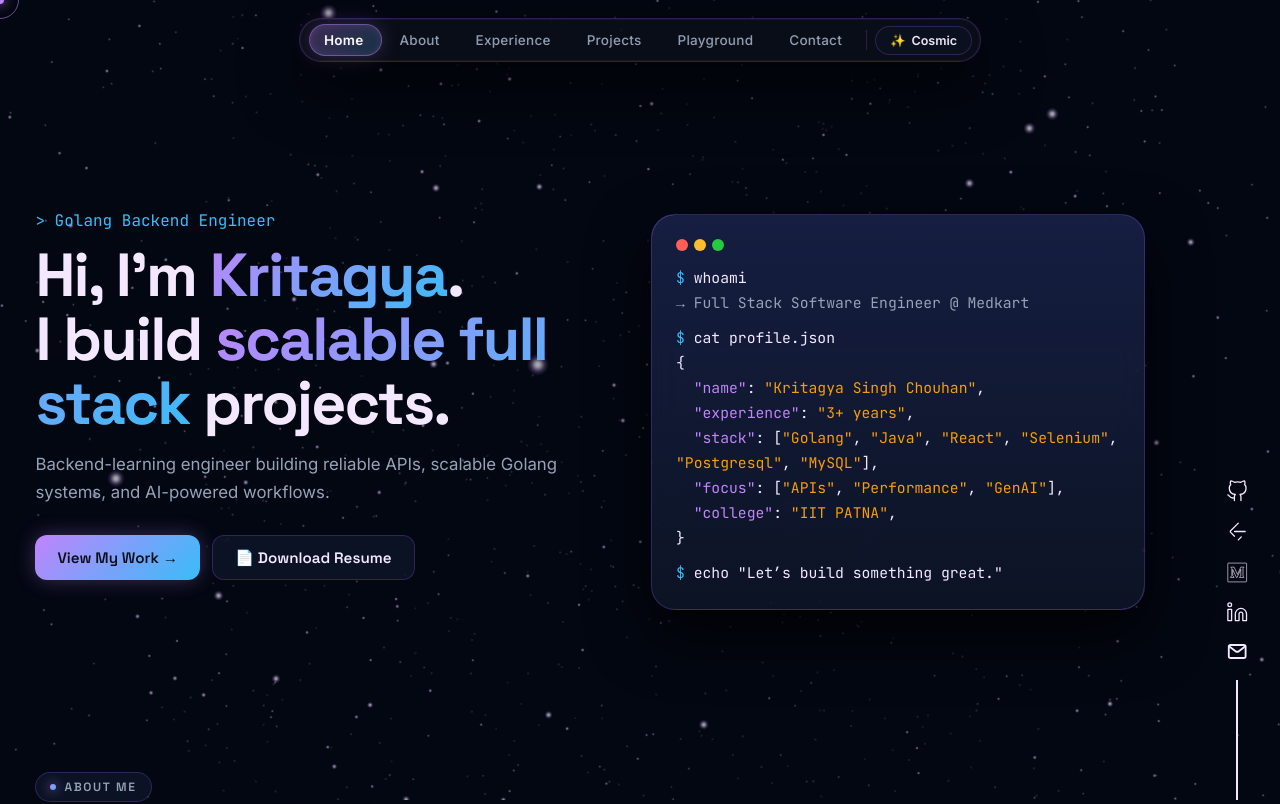
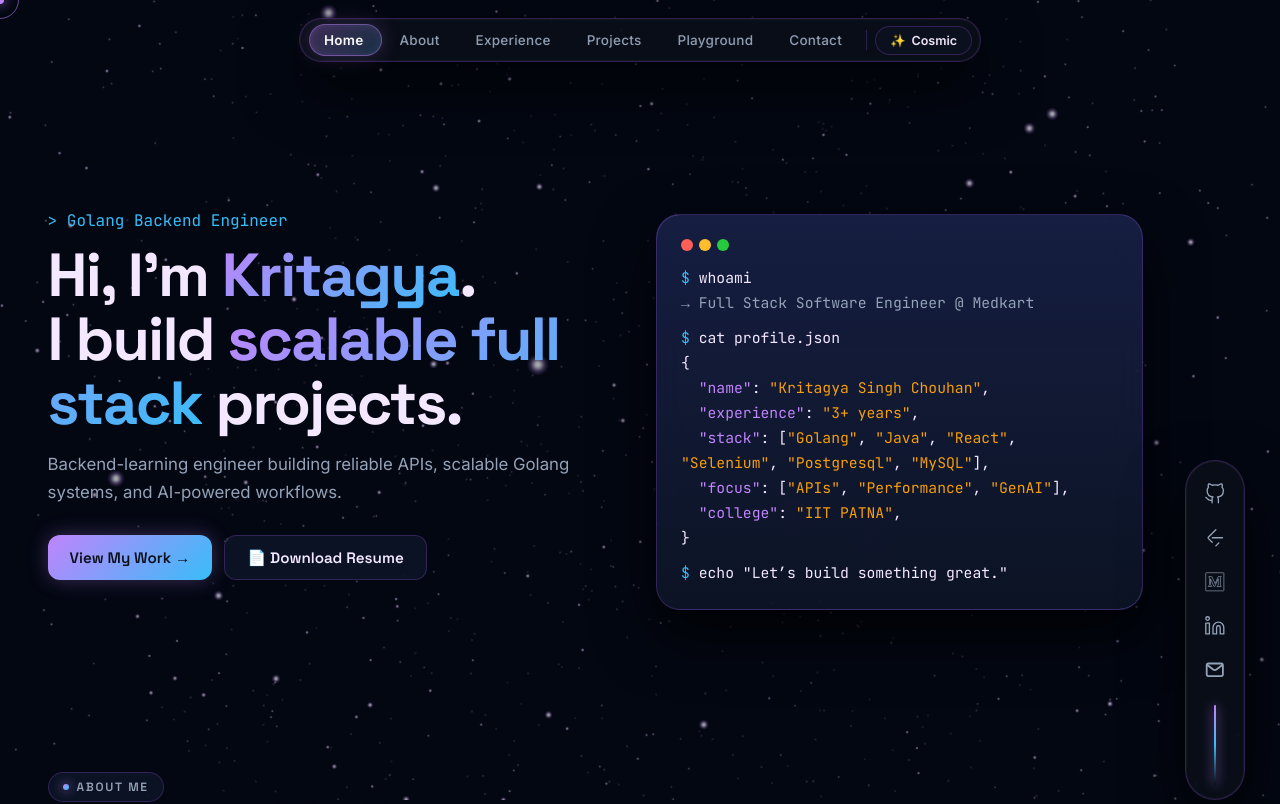
Before and after one commit to kritagya20/portfolio-website-react, a React (Vite) app: page / in a window 1280 px wide. Shown: the top 804 px of the page. Built offline with nearby package versions, Linux system fonts and the light colour scheme.

Commit message:
feat: Restore Desktop Glass Socials dock with 1440px boundary, fix tablet nav breakpoint to 1024px, and refine 3-theme space roster (Cosmic, Nebula, Starlight)

```diff
--- a/src/components/Socials.jsx
+++ b/src/components/Socials.jsx
@@ -5,33 +5,33 @@ const socialLinks = [
   {
     label: 'GitHub',
     href: 'https://github.com/kritagya20',
-    icon: <GithubSvg className='icon icon--github' />
+    icon: <GithubSvg className="icon icon--github" />,
   },
   {
-    label: 'Leet Code',
+    label: 'LeetCode',
     href: 'https://leetcode.com/u/kritagya20/',
-    icon: <LeetCodeSvg className='icon icon--leetcode' />
+    icon: <LeetCodeSvg className="icon icon--leetcode" />,
   },
   {
     label: 'Medium',
     href: 'https://medium.com/@kritagya2022',
-    icon: <MediumSvg className='icon icon--medium' />
+    icon: <MediumSvg className="icon icon--medium" />,
   },
   {
-    label: 'Linkedin',
+    label: 'LinkedIn',
     href: 'https://www.linkedin.com/in/kritagyachouhan/',
-    icon: <LinkedinSvg className='icon icon--linkedin' />
+    icon: <LinkedinSvg className="icon icon--linkedin" />,
   },
   {
     label: 'Mail',
-    href: 'mailto: kritagya2022@gmail.com',
-    icon: <MailSvg className='icon icon--mail' />
+    href: 'mailto:kritagya2022@gmail.com',
+    icon: <MailSvg className="icon icon--mail" />,
   },
 ];
 
-function Socials() {
+export default function Socials() {
   return (
-    <section className="socials">
+    <aside className="socials" aria-label="Social Profiles">
       <ul className="social__icon-list">
         {socialLinks.map(({ label, href, icon }) => (
           <li key={label}>
@@ -40,14 +40,14 @@ function Socials() {
               aria-label={label}
               target="_blank"
               rel="noopener noreferrer"
+              className="social-link"
             >
               {icon}
+              <span className="social-tooltip">{label}</span>
             </a>
           </li>
         ))}
       </ul>
-    </section>
+    </aside>
   );
 }
-
-export default Socials;
--- a/src/context/ThemeContext.jsx
+++ b/src/context/ThemeContext.jsx
@@ -7,19 +7,14 @@ export const THEMES = [
     icon: '✨',
   },
   {
-    id: 'midnight',
-    label: 'Eclipse',
-    icon: '🌓',
+    id: 'nebula',
+    label: 'Nebula',
+    icon: '💫',
   },
   {
-    id: 'ocean',
-    label: 'Moonlight',
-    icon: '🌙',
-  },
-  {
-    id: 'batman',
-    label: 'Midnight',
-    icon: '🌑',
+    id: 'starlight',
+    label: 'Starlight',
+    icon: '☀️',
   },
 ];
 
--- a/src/styles/index.css
+++ b/src/styles/index.css
@@ -19,74 +19,37 @@
   --noise: 0.04;
 }
 
-[data-theme='midnight'] {
-  --bg: #0b1020;
-  --bg-soft: #111733;
-  --surface: rgba(17, 23, 51, 0.75);
-  --surface-strong: rgba(24, 33, 71, 0.88);
-  --border: rgba(255, 255, 255, 0.12);
-  --text: #e6e8ef;
-  --text-muted: #98a2b3;
-  --primary: #7c5cff;
-  --primary-2: #22d3ee;
+[data-theme='nebula'] {
+  --bg: #020d1a;
+  --bg-soft: #081a2f;
+  --surface: rgba(8, 26, 47, 0.80);
+  --surface-strong: rgba(14, 40, 70, 0.92);
+  --border: rgba(0, 242, 254, 0.25);
+  --text: #e0f2fe;
+  --text-muted: #88a9c3;
+  --primary: #00f2fe;
+  --primary-2: #4facfe;
   --accent: #f59e0b;
-  --shadow: 0 20px 50px rgba(0, 0, 0, 0.45);
-  --grad-hero: radial-gradient(1200px 600px at 80% -10%, rgba(124, 92, 255, 0.35), transparent 60%),
-    radial-gradient(900px 500px at -10% 30%, rgba(34, 211, 238, 0.25), transparent 60%);
+  --shadow: 0 24px 60px rgba(0, 0, 0, 0.80);
+  --grad-hero: radial-gradient(1200px 600px at 80% -10%, rgba(0, 242, 254, 0.35), transparent 60%),
+    radial-gradient(900px 500px at -10% 30%, rgba(79, 172, 254, 0.25), transparent 60%);
   --noise: 0.04;
 }
 
-[data-theme='ocean'] {
-  --bg: #061a2b;
-  --bg-soft: #0a2540;
-  --surface: rgba(10, 37, 64, 0.78);
-  --surface-strong: rgba(15, 52, 90, 0.90);
-  --border: rgba(125, 211, 252, 0.18);
-  --text: #e0f2fe;
-  --text-muted: #94a3b8;
-  --primary: #38bdf8;
-  --primary-2: #2dd4bf;
-  --accent: #fbbf24;
-  --shadow: 0 20px 50px rgba(2, 13, 24, 0.55);
-  --grad-hero: radial-gradient(1100px 600px at 90% -10%, rgba(56, 189, 248, 0.32), transparent 60%),
-    radial-gradient(900px 500px at -10% 30%, rgba(45, 212, 191, 0.24), transparent 60%);
-  --noise: 0.04;
-}
-
-
-/* ========== BATMAN ========== */
-
-[data-theme='batman'] {
+[data-theme='starlight'] {
   --bg: #070707;
   --bg-soft: #111111;
-
   --surface: rgba(18, 18, 20, 0.80);
   --surface-strong: rgba(28, 28, 32, 0.92);
-
-  --border: rgba(245,158,11,0.20);
-
+  --border: rgba(245, 158, 11, 0.20);
   --text: #f3f4f6;
   --text-muted: #9ca3af;
-
   --primary: #f59e0b;
   --primary-2: #fcd34d;
-
   --accent: #64748b;
-
-  --shadow: 0 24px 60px rgba(0,0,0,0.75);
-
-  --grad-hero:
-    radial-gradient(
-      1200px 600px at 85% -10%,
-      rgba(245,158,11,0.18),
-      transparent 60%
-    ),
-    radial-gradient(
-      900px 500px at -10% 30%,
-      rgba(100,116,139,0.12),
-      transparent 60%
-    );
-
+  --shadow: 0 24px 60px rgba(0, 0, 0, 0.75);
+  --grad-hero: radial-gradient(1200px 600px at 85% -10%, rgba(245, 158, 11, 0.18), transparent 60%),
+    radial-gradient(900px 500px at -10% 30%, rgba(100, 116, 139, 0.12), transparent 60%);
   --noise: 0.04;
 }
 
@@ -219,7 +182,8 @@ img {
 }
 /* ========== UTILITIES ========== */
 .container {
-  width: min(1200px, 94%);
+  width: min(1280px, 92%);
+  max-width: 1440px;
   margin: 0 auto;
 }
 
@@ -383,6 +347,8 @@ img {
   position: relative;
   z-index: 1;
   min-height: 100vh;
+  max-width: 1440px;
+  margin: 0 auto;
   background: var(--grad-hero), transparent;
 
   display: flex;
@@ -544,7 +510,7 @@ main {
   display: none;
 }
 
-@media (max-width: 768px) {
+@media (max-width: 1024px) {
   .site-nav {
     display: none !important;
   }
@@ -791,71 +757,7 @@ main {
 }
 
 
-.theme-floating-btn {
-  display: none;
-}
-
-/* ================= RESPONSIVE ================= */
-
-@media (max-width: 1100px) {
-  .nav-links a {
-    font-size: 0.75rem;
-    padding: 6px 10px;
-  }
-}
-
-@media (max-width: 950px) {
-  .nav-links {
-    display: none;
-  }
-
-  .menu-btn {
-    display: block;
-  }
-
-  .nav {
-    right: 12px;
-    left: auto;
-    transform: none;
-    width: auto;
-    border: none;
-    background: transparent;
-  }
-
-
-}
-
-@media (max-width: 900px) {
-  .nav {
-    right: 12px;
-    left: auto;
-    transform: none;
-    width: auto;
-    border-radius: 16px;
-  }
-
-  .nav-inner {
-    padding: 0;
-    background: transparent;
-  }
-
-  .nav-links {
-    display: none;
-  }
-
-  .menu-btn {
-    display: block;
-  }
-
-  .theme-floating-btn {
-    left: 12px;
-    top: 12px;
-  }
-
-  .theme-label {
-    display: none;
-  }
-}
+
 
 /* ========== HERO ========== */
 .hero {
@@ -2277,54 +2179,224 @@ img, svg, video, canvas, pre, code { max-width: 100%; }
 
 
 
+/* ========== COSMIC SPACE SOCIALS DOCK (Large Desktop > 1024px) ========== */
+@media (min-width: 1025px) {
+  main {
+    padding-right: 90px;
+  }
+
   .socials {
     position: fixed;
     bottom: 0;
-  right: 2rem;
+    right: 2.2rem;
     z-index: 100;
     background: transparent;
   }
 
+  @media (min-width: 1441px) {
+    .socials {
+      right: auto;
+      left: calc(50% + 665px);
+    }
+  }
+
   .social__icon-list {
     display: flex;
     flex-direction: column;
     align-items: center;
+    gap: 6px;
     margin: 0;
-  padding: 0;
+    padding: 14px 10px;
     list-style: none;
+    background: color-mix(in srgb, var(--bg-soft) 80%, transparent);
+    backdrop-filter: blur(20px);
+    -webkit-backdrop-filter: blur(20px);
+    border: 1px solid var(--border);
+    border-radius: 999px;
+    box-shadow: var(--shadow), 0 0 0 1px rgba(255, 255, 255, 0.04) inset;
+  }
+
+  .social__icon-list li {
+    position: relative;
   }
 
   .social__icon-list li a {
     display: flex;
     align-items: center;
     justify-content: center;
+    width: 38px;
+    height: 38px;
+    border-radius: 50%;
+    transition: all 0.25s cubic-bezier(0.34, 1.56, 0.64, 1);
+    position: relative;
+    text-decoration: none;
   }
 
   .social__icon-list li a .icon {
-  width: 1.4rem;
-  margin: 0 0 1rem 0;
-}
-
-.icon {
-  stroke: var(--text);
-  stroke-width: 1.4px;
+    width: 1.35rem;
+    height: 1.35rem;
+    margin: 0;
+    stroke: var(--text-muted);
+    stroke-width: 1.5px;
     fill: none;
     transition: all 0.25s ease;
   }
 
+  /* Tooltip Badges */
+  .social-tooltip {
+    position: absolute;
+    right: calc(100% + 14px);
+    top: 50%;
+    transform: translateY(-50%) translateX(10px);
+    padding: 5px 12px;
+    border-radius: 999px;
+    background: color-mix(in srgb, var(--bg-soft) 92%, transparent);
+    backdrop-filter: blur(16px);
+    border: 1px solid var(--border);
+    color: var(--text);
+    font-family: 'Space Grotesk', sans-serif;
+    font-size: 0.78rem;
+    font-weight: 600;
+    white-space: nowrap;
+    opacity: 0;
+    pointer-events: none;
+    transition: all 0.25s cubic-bezier(0.34, 1.56, 0.64, 1);
+    box-shadow: 0 6px 20px rgba(0, 0, 0, 0.35);
+  }
+
+  .social__icon-list li a:hover .social-tooltip {
+    opacity: 1;
+    transform: translateY(-50%) translateX(0);
+  }
+
+  /* Starlight Energy Line Tail */
   .social__icon-list::after {
     content: "";
     display: block;
     width: 2px;
-  height: 120px;
-  margin: 0 auto;
-  background: var(--text);
-}
-
-/* Hover Effect */
+    height: 80px;
+    margin: 10px auto 0;
+    background: linear-gradient(180deg, var(--primary), var(--primary-2), transparent);
+    border-radius: 2px;
+    box-shadow: 0 0 12px var(--primary);
+  }
+
+  /* Per-Brand Cosmic Hover Accents */
+  .social__icon-list li a:hover {
+    background: var(--surface-strong);
+    transform: scale(1.12);
+  }
+
+  .social__icon-list li a:hover .icon--github { stroke: #38bdf8; filter: drop-shadow(0 0 10px #38bdf8); }
+  .social__icon-list li a:hover .icon--leetcode { stroke: #f59e0b; filter: drop-shadow(0 0 10px #f59e0b); }
+  .social__icon-list li a:hover .icon--medium { stroke: #ffffff; filter: drop-shadow(0 0 10px #ffffff); }
+  .social__icon-list li a:hover .icon--linkedin { stroke: #38bdf8; filter: drop-shadow(0 0 10px #38bdf8); }
+  .social__icon-list li a:hover .icon--mail { stroke: #c084fc; filter: drop-shadow(0 0 10px #c084fc); }
+}
+
+/* ========== MEDIUM & MOBILE SCREENS (<= 1024px) ========== */
+@media (max-width: 1024px) {
+  main {
+    padding-right: 0 !important; /* Remove right padding so content never overlaps or gets squeezed! */
+  }
+
+  .socials {
+    position: relative;
+    inset: auto;
+    width: 100%;
+    margin-top: 3rem;
+    right: auto;
+    display: flex;
+    justify-content: center;
+  }
+
+  .social__icon-list {
+    display: flex;
+    flex-direction: row;
+    justify-content: center;
+    gap: 16px;
+    padding: 10px 22px;
+    margin-bottom: 2rem;
+    border-radius: 999px;
+    background: color-mix(in srgb, var(--bg-soft) 85%, transparent);
+    backdrop-filter: blur(16px);
+    -webkit-backdrop-filter: blur(16px);
+    border: 1px solid var(--border);
+    list-style: none;
+  }
+
+  .social__icon-list::after {
+    display: none;
+  }
+
+  .social-tooltip {
+    display: none;
+  }
+
+  .social__icon-list li a {
+    display: flex;
+    align-items: center;
+    justify-content: center;
+    width: 36px;
+    height: 36px;
+    border-radius: 50%;
+    transition: all 0.25s ease;
+  }
+
+  .social__icon-list li a .icon {
+    width: 1.25rem;
+    height: 1.25rem;
+    stroke: var(--text-muted);
+    stroke-width: 1.5px;
+    fill: none;
+    transition: all 0.25s ease;
+  }
+
+  .social__icon-list li a:hover {
+    background: var(--surface-strong);
+    transform: scale(1.12);
+  }
+
+  .social__icon-list li a:hover .icon--github { stroke: #38bdf8; filter: drop-shadow(0 0 8px #38bdf8); }
+  .social__icon-list li a:hover .icon--leetcode { stroke: #f59e0b; filter: drop-shadow(0 0 8px #f59e0b); }
+  .social__icon-list li a:hover .icon--medium { stroke: #ffffff; filter: drop-shadow(0 0 8px #ffffff); }
+  .social__icon-list li a:hover .icon--linkedin { stroke: #38bdf8; filter: drop-shadow(0 0 8px #38bdf8); }
+  .social__icon-list li a:hover .icon--mail { stroke: #c084fc; filter: drop-shadow(0 0 8px #c084fc); }
+}
+
+/* Sticky footer */
+.app {
+  display: flex;
+  flex-direction: column;
+  min-height: 100vh;
+}
+
+main {
+  flex: 1;
+}
+
+.footer {
+  margin-top: auto;
+}
+
+/* Better hamburger */
+.menu-btn {
+  width: 42px;
+  height: 42px;
+  border-radius: 12px;
+  background: var(--surface);
+  border: 1px solid var(--border);
+  color: var(--text);
+}
+
+.menu-btn:hover {
+  border-color: var(--primary);
+  color: var(--primary);
+}
+
+/* Better social hover */
 .social__icon-list li a:hover .icon {
   transform: translateY(-4px) scale(1.08);
-
   stroke: var(--primary-2);
 
   filter:
@@ -2337,95 +2409,3 @@ img, svg, video, canvas, pre, code { max-width: 100%; }
       color-mix(in srgb, var(--primary-2) 40%, transparent)
     );
 }
-/* Tablet */
-@media (max-width: 1024px) {
-  .socials {
-    right: 1rem;
-  }
-}
-
-/* Mobile */
-@media (max-width: 768px) {
-.footer {
-  padding-right: 8px;
-}
-
-.footer-inner {
-    flex-direction: column-reverse;
-}
-  .socials {
-    position: relative;
-    inset: auto;
-    width: 100%;
-    margin-top: 4rem;
-    right: auto;
-  }
-
-  .social__icon-list {
-    flex-direction: row;
-    justify-content: center;
-    gap: 3rem;
-    margin-bottom: 2rem;
-  }
-
-  .social__icon-list::after {
-    display: none;
-  }
-
-  .social__icon-list li a .icon {
-    width: 1.5rem;
-    margin: 0;
-  }
-}
-/* Reserve space for fixed social bar */
-@media (min-width: 1025px) {
-  main {
-    padding-right: 100px;
-  }
-}
-
-/* Sticky footer */
-.app {
-  display: flex;
-  flex-direction: column;
-  min-height: 100vh;
-}
-
-main {
-  flex: 1;
-}
-
-.footer {
-  margin-top: auto;
-}
-
-/* Better hamburger */
-.menu-btn {
-  width: 42px;
-  height: 42px;
-  border-radius: 12px;
-  background: var(--surface);
-  border: 1px solid var(--border);
-  color: var(--text);
-}
-
-.menu-btn:hover {
-  border-color: var(--primary);
-  color: var(--primary);
-}
-
-/* Better social hover */
-.social__icon-list li a:hover .icon {
-  transform: translateY(-4px) scale(1.08);
-  stroke: var(--primary-2);
-
-  filter:
-    drop-shadow(
-      0 0 10px
-      color-mix(in srgb, var(--primary) 50%, transparent)
-    )
-    drop-shadow(
-      0 0 20px
-      color-mix(in srgb, var(--primary-2) 40%, transparent)
-    );
-}
```
Lines whose indentation alone changed are shown as unchanged.
